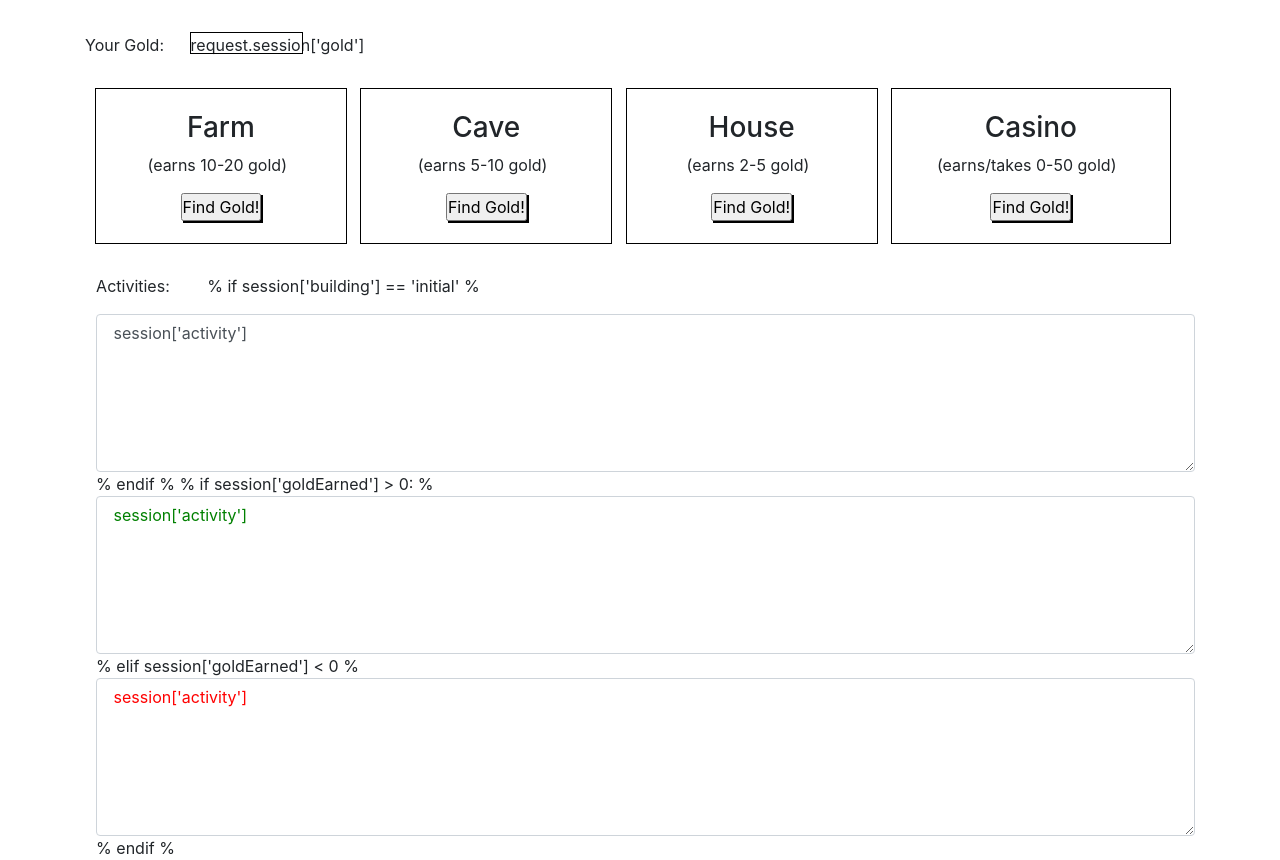
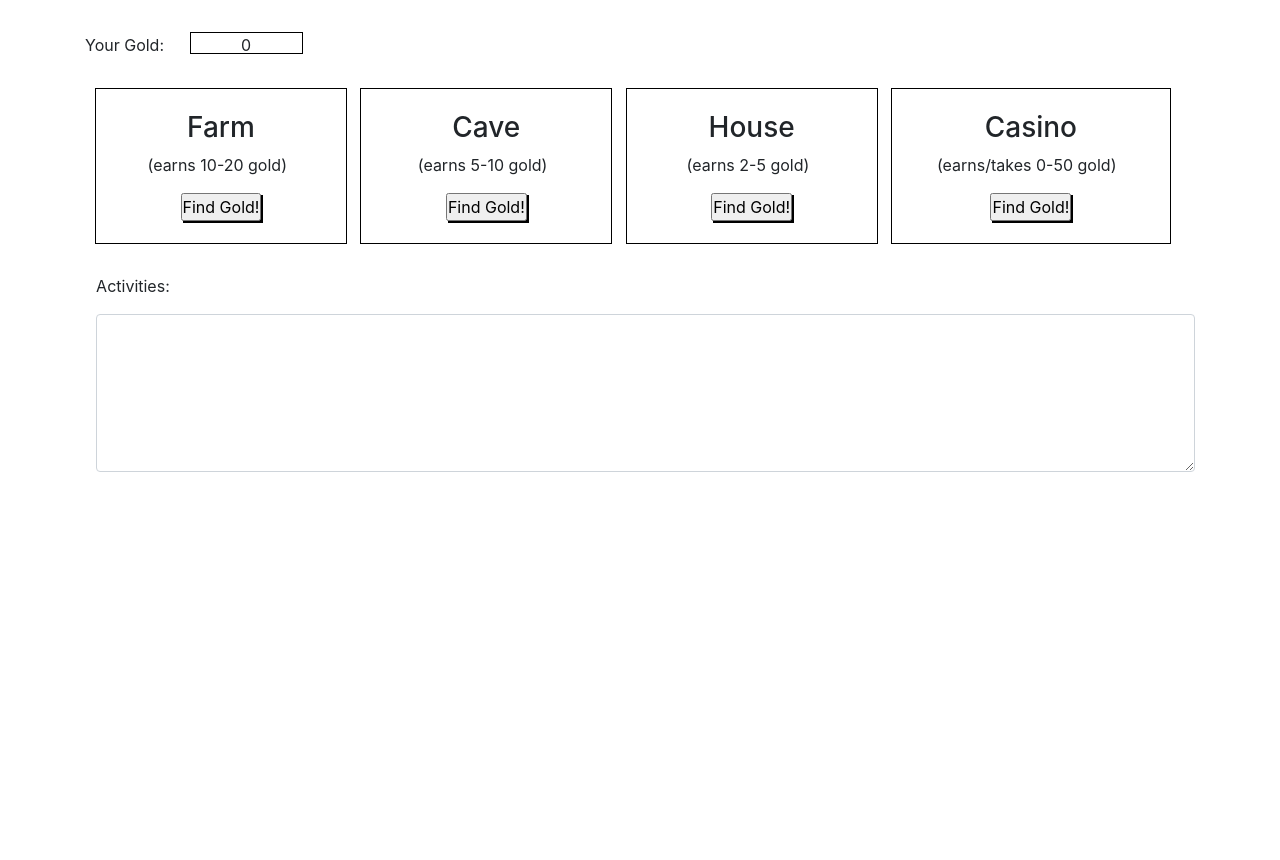
Before and after one commit to SquibblyDee/django_ninja_gold, a Django app: page / in a window 1280 px wide. After the commit the page ends 472 px from the top, so only its background shows below. Run offline with Django 3.2, Linux system fonts and the light colour scheme; some libraries are stand-ins or nearby versions.

Commit message:
text output works but only single line

```diff
--- a/apps/ninja_gold_app/templates/ninja_gold_app/index.html
+++ b/apps/ninja_gold_app/templates/ninja_gold_app/index.html
@@ -13,7 +13,7 @@
         <div class='container'>
             <div class='gold'>
                 <p>Your Gold:</p>
-                <p>  request.session['gold']  </p>
+                <p> {{ request.session.gold }}   </p>
             </div>
             <div class='actions'>
                 <div class='farm'>
@@ -55,14 +55,14 @@
             </div>
             <div class='output'>
                 <p>Activities:</p>
-                % if session['building'] == 'initial' %
-                <textarea id='text_output' class="form-control" rows="6"> session['activity'] </textarea>
-                % endif %
-                % if session['goldEarned'] > 0: %
-                <textarea style=color:green; id='text_output' class="form-control" rows="6"> session['activity'] </textarea>
-                % elif session['goldEarned'] < 0 %
-                <textarea style=color:red; id='text_output' class="form-control" rows="6"> session['activity'] </textarea>
-                % endif %
+                {% if request.session.building == 'initial' %}
+                    <textarea id='text_output' class="form-control" rows="6"> {{ request.session.activity }} </textarea>
+                {% endif %}
+                {% if request.session.goldEarned > 0 %}
+                    <textarea style=color:green; id='text_output' class="form-control" rows="6"> {{ request.session.activity }} </textarea>
+                {% elif request.session.goldEarned < 0 %}
+                    <textarea style=color:red; id='text_output' class="form-control" rows="6"> {{ request.session.activity }} </textarea>
+                {% endif %}
             </div>
         </div>
         <script>
--- a/apps/ninja_gold_app/views.py
+++ b/apps/ninja_gold_app/views.py
@@ -28,10 +28,11 @@ def process_money(request, methods=['POST']):
         request.session['goldEarned'] = random.randint(-50,50)
         print("GOLDEARNED: ",request.session['goldEarned'])
     request.session['gold'] += request.session['goldEarned']
-    # if request.session['goldEarned'] > 0:
-        # request.session['activity']+="Earned "+str(request.session['goldEarned'])+" gold from the "+request.session['building']+"!  ("+str(datetime.datetime.now().strftime("%y/%m/%d %H:%M"))+")\n"
-    # else:
-        # request.session['activity']+="Entered a "+request.session['building']+" and lost "+str(request.session['goldEarned'])+" gold... Ouch...  ("+str(datetime.datetime.now().strftime("%y/%m/%d %H:%M"))+")\n"
+    print(request.session)
+    if request.session['goldEarned'] > 0:
+        request.session['activity']="Earned "+str(request.session['goldEarned'])+" gold from the "+request.session['building']+"!  ("+str(datetime.datetime.now().strftime("%y/%m/%d %H:%M"))+")\n"
+    else:
+        request.session['activity']="Entered a "+request.session['building']+" and lost "+str(request.session['goldEarned'])+" gold... Ouch...  ("+str(datetime.datetime.now().strftime("%y/%m/%d %H:%M"))+")\n"
     return redirect('/')
 
 # Easy way to reset our session data for testing
```
Also changed, not shown: db.sqlite3.
